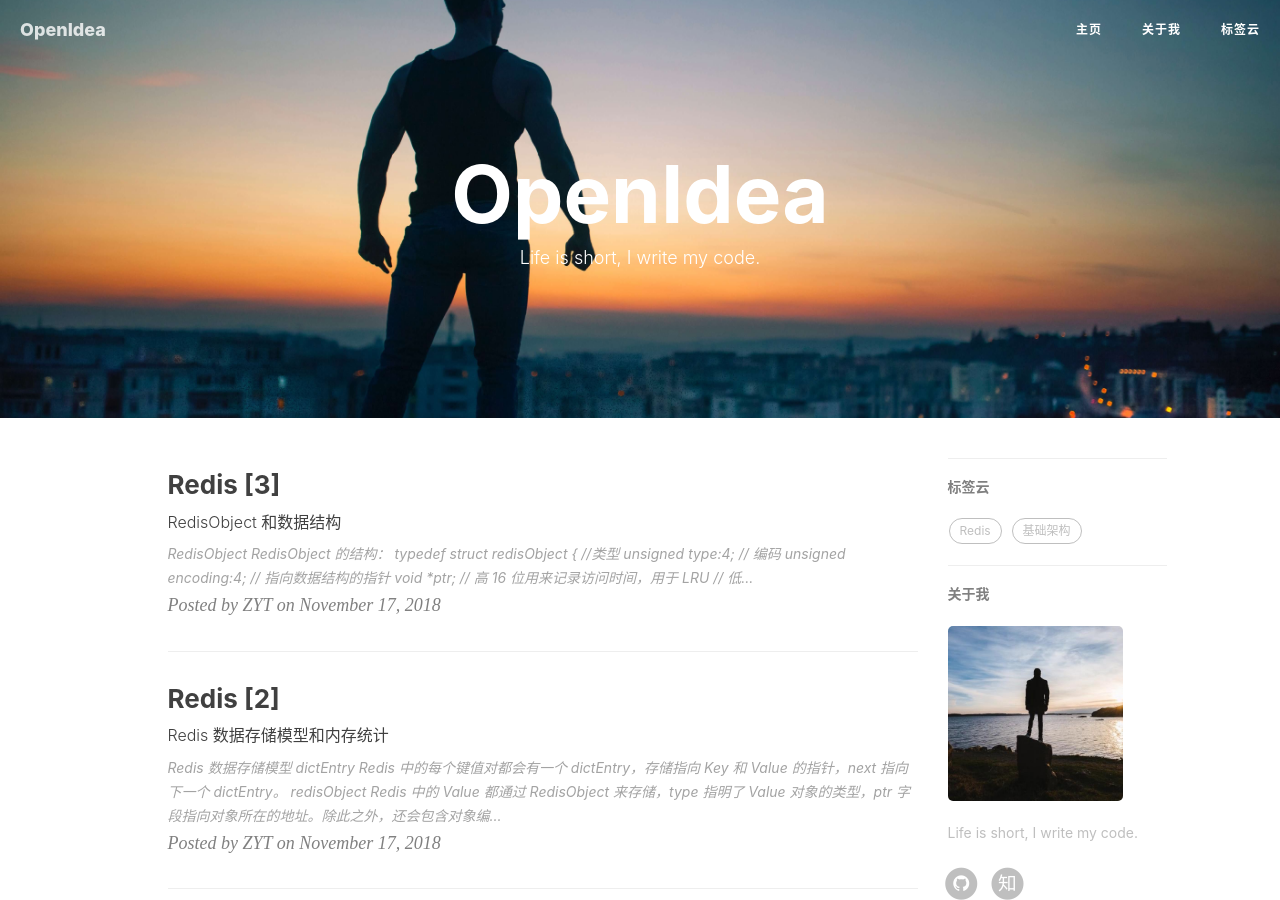
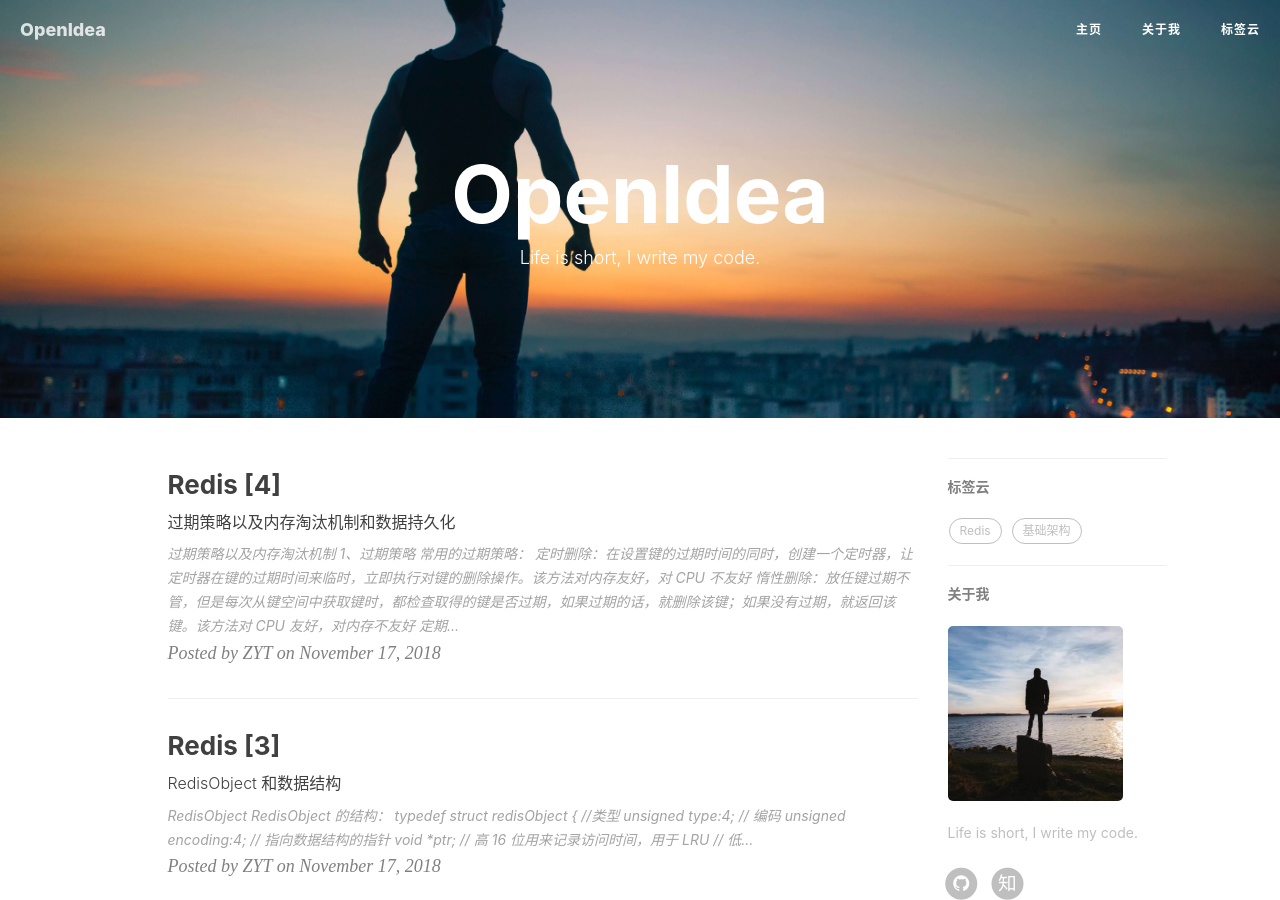
Before and after one commit to zyt312074545/zyt312074545.github.io, a Jekyll site: the page built from index.html, in a window 1280 px wide and 900 px high. Built offline with Jekyll 4.4.1, drawn with Linux system fonts in a browser that asks for light colours; nearby versions of some CDN libraries; the list of posts is cut into pages by our own code; comment, search, counter and statistics services are not loaded; part of the change alters nothing that is shown.

Commit message:
add redis 4 post

````diff
--- /dev/null
+++ b/_posts/2018-11-17-redis-4.md
@@ -0,0 +1,348 @@
+---
+layout:     post                    # 使用的布局（不需要改）
+title:      Redis [4]          # 标题
+subtitle:   过期策略以及内存淘汰机制和数据持久化      #副标题
+date:       2018-11-17              # 时间
+author:     ZYT                     # 作者
+header-img: img/Redis.png    #这篇文章标题背景图片
+catalog: true                       # 是否归档
+tags:
+    - Redis                               #标签
+    - 基础架构
+---
+
+# 过期策略以及内存淘汰机制
+
+### 1、过期策略
+
+常用的过期策略：
+
+- 定时删除：在设置键的过期时间的同时，创建一个定时器，让定时器在键的过期时间来临时，立即执行对键的删除操作。该方法对内存友好，对 CPU 不友好
+- 惰性删除：放任键过期不管，但是每次从键空间中获取键时，都检查取得的键是否过期，如果过期的话，就删除该键；如果没有过期，就返回该键。该方法对 CPU 友好，对内存不友好
+- 定期删除：每隔一段时间，程序就对数据进行一次检查，删除里面的过期键。该方法是上面两种方法的折中
+
+Redis 采用的过期策略：
+
+定期删除[ 随机抽取部分键，并不是全部 ] + 惰性删除
+
+不采用定时删除的原因：
+
+由于 CPU 时间用在删除和当前任务无关的过期键上，对服务器的响应时间和吞吐量造成影响
+
+存在的问题：
+
+当定期删除没有删除键，也没有请求过键，那么 redis 的内存就会越来越大，这时引入了**内存淘汰机制**
+
+### 2、内存淘汰机制
+
+```
+# MAXMEMORY POLICY: how Redis will select what to remove when maxmemory
+# is reached. You can select among five behaviors:
+#
+# volatile-lru -> Evict using approximated LRU among the keys with an expire set.
+# allkeys-lru -> Evict any key using approximated LRU.
+# volatile-lfu -> Evict using approximated LFU among the keys with an expire set.
+# allkeys-lfu -> Evict any key using approximated LFU.
+# volatile-random -> Remove a random key among the ones with an expire set.
+# allkeys-random -> Remove a random key, any key.
+# volatile-ttl -> Remove the key with the nearest expire time (minor TTL)
+# noeviction -> Don't evict anything, just return an error on write operations.
+#
+# LRU means Least Recently Used
+# LFU means Least Frequently Used
+#
+# Both LRU, LFU and volatile-ttl are implemented using approximated
+# randomized algorithms.
+#
+# Note: with any of the above policies, Redis will return an error on write
+#       operations, when there are no suitable keys for eviction.
+#
+#       At the date of writing these commands are: set setnx setex append
+#       incr decr rpush lpush rpushx lpushx linsert lset rpoplpush sadd
+#       sinter sinterstore sunion sunionstore sdiff sdiffstore zadd zincrby
+#       zunionstore zinterstore hset hsetnx hmset hincrby incrby decrby
+#       getset mset msetnx exec sort
+#
+# The default is:
+#
+# maxmemory-policy noeviction
+
+
+# noeviction      当内存不足以容纳新写入数据时，新写入操作会报错
+# volatile-lru    当内存不足以容纳新写入数据时，在设置了过期时间的键空间中，移除最近最少使用的key
+# allkeys-lru     当内存不足以容纳新写入数据时，在键空间中，移除最近最少使用的key
+# volatile-lfu    当内存不足以容纳新写入数据时，在设置了过期时间的键空间中，移除最不经常使用的key
+# allkeys-lfu     当内存不足以容纳新写入数据时，在键空间中，移除最不经常使用的key
+# volatile-random 当内存不足以容纳新写入数据时，在设置了过期时间的键空间中，移除最近最少使用的key
+# allkeys-random  当内存不足以容纳新写入数据时，在设置了过期时间的键空间中，随机移除某个key
+# volatile-ttl    当内存不足以容纳新写入数据时，在设置了过期时间的键空间中，有更早过期时间的key优先移除
+```
+
+其中 `LFU` 是在 redis 4.0 新增的一类内存淘汰机制，在 redis 4.0.3 版本支持基于 LFU 的热点 key 发现机制，可参考这篇文章：
+
+[基于 LFU 的热点 key 发现机制](https://yq.aliyun.com/articles/278922)
+
+# 数据持久化
+
+Redis 提供了两种不同的持久化方法来将数据存储到硬盘里面：一种方法叫快照，即 `RDB`，它可以将存在于某一时刻的所有数据都写入硬盘里面；另一种方法叫只追加文件，即 `AOF`，它会在执行写命令时，将被执行的写命令复制到硬盘里面
+
+### 1、RDB [ Redis 默认采用 ]
+
+RDB 持久化能够快速地存储和恢复数据，但是在服务器停机时会丢失大量数据
+
+在 Redis 中的配置文件：
+
+```
+################################ SNAPSHOTTING  ################################
+#
+# Save the DB on disk:
+#
+#   save <seconds> <changes>
+#
+#   Will save the DB if both the given number of seconds and the given
+#   number of write operations against the DB occurred.
+#
+#   In the example below the behaviour will be to save:
+#   after 900 sec (15 min) if at least 1 key changed
+#   after 300 sec (5 min) if at least 10 keys changed
+#   after 60 sec if at least 10000 keys changed
+#
+#   Note: you can disable saving completely by commenting out all "save" lines.
+#
+#   It is also possible to remove all the previously configured save
+#   points by adding a save directive with a single empty string argument
+#   like in the following example:
+#
+#   save ""
+# 触发持久化的条件
+
+save 900 1
+save 300 10
+save 60 10000
+
+# By default Redis will stop accepting writes if RDB snapshots are enabled
+# (at least one save point) and the latest background save failed.
+# This will make the user aware (in a hard way) that data is not persisting
+# on disk properly, otherwise chances are that no one will notice and some
+# disaster will happen.
+#
+# If the background saving process will start working again Redis will
+# automatically allow writes again.
+#
+# However if you have setup your proper monitoring of the Redis server
+# and persistence, you may want to disable this feature so that Redis will
+# continue to work as usual even if there are problems with disk,
+# permissions, and so forth.
+# 如果持久化操作失败，Redis则会停止接受更新操作
+stop-writes-on-bgsave-error yes
+
+# Compress string objects using LZF when dump .rdb databases?
+# For default that's set to 'yes' as it's almost always a win.
+# If you want to save some CPU in the saving child set it to 'no' but
+# the dataset will likely be bigger if you have compressible values or keys.
+# 是否压缩文件
+rdbcompression yes
+
+# Since version 5 of RDB a CRC64 checksum is placed at the end of the file.
+# This makes the format more resistant to corruption but there is a performance
+# hit to pay (around 10%) when saving and loading RDB files, so you can disable it
+# for maximum performances.
+#
+# RDB files created with checksum disabled have a checksum of zero that will
+# tell the loading code to skip the check.
+# 添加校验码
+rdbchecksum yes
+
+# The filename where to dump the DB
+# 文件名称
+dbfilename dump.rdb
+
+# The working directory.
+#
+# The DB will be written inside this directory, with the filename specified
+# above using the 'dbfilename' configuration directive.
+#
+# The Append Only File will also be created inside this directory.
+#
+# Note that you must specify a directory here, not a file name.
+# 存储路径
+dir /usr/local/var/db/redis/
+```
+
+客户端可以使用命令自行触发持久化：
+1. `BGSAVE`：redis 会调用 fork 来创建一个子进程，然后子进程负责将快照写入硬盘，而父进程则继续处理命令请求
+2. `SAVE`：redis 在快照创建完毕之前将不再响应其他任何命令
+
+RDB 对过期键的处理：
+- 在生成 `RDB` 文件时，程序会对数据库中的键进行检查，已过期的键不会被保存到新创建的 `RDB` 文件中
+- 当 Redis 服务器启动时，载入 `RDB` 文件时：如果服务器是主服务器，程序会对键进行检查，过期键会被忽略；如果服务器是从服务器，不进行键检查，全部载入
+
+### 2、AOF
+
+AOF 持久化能够有效地提高数据的安全性， 但是在储存和恢复数据方面却要耗费大量的时间
+
+在 Redis 中的配置文件：
+
+```
+############################## APPEND ONLY MODE ###############################
+
+# By default Redis asynchronously dumps the dataset on disk. This mode is
+# good enough in many applications, but an issue with the Redis process or
+# a power outage may result into a few minutes of writes lost (depending on
+# the configured save points).
+#
+# The Append Only File is an alternative persistence mode that provides
+# much better durability. For instance using the default data fsync policy
+# (see later in the config file) Redis can lose just one second of writes in a
+# dramatic event like a server power outage, or a single write if something
+# wrong with the Redis process itself happens, but the operating system is
+# still running correctly.
+#
+# AOF and RDB persistence can be enabled at the same time without problems.
+# If the AOF is enabled on startup Redis will load the AOF, that is the file
+# with the better durability guarantees.
+#
+# Please check http://redis.io/topics/persistence for more information.
+# 是否启用 AOF
+appendonly no
+
+# The name of the append only file (default: "appendonly.aof")
+# AOF 文件名称
+appendfilename "appendonly.aof"
+
+# The fsync() call tells the Operating System to actually write data on disk
+# instead of waiting for more data in the output buffer. Some OS will really flush
+# data on disk, some other OS will just try to do it ASAP.
+#
+# Redis supports three different modes:
+#
+# no: don't fsync, just let the OS flush the data when it wants. Faster.
+# always: fsync after every write to the append only log. Slow, Safest.
+# everysec: fsync only one time every second. Compromise.
+#
+# The default is "everysec", as that's usually the right compromise between
+# speed and data safety. It's up to you to understand if you can relax this to
+# "no" that will let the operating system flush the output buffer when
+# it wants, for better performances (but if you can live with the idea of
+# some data loss consider the default persistence mode that's snapshotting),
+# or on the contrary, use "always" that's very slow but a bit safer than
+# everysec.
+#
+# More details please check the following article:
+# http://antirez.com/post/redis-persistence-demystified.html
+#
+# If unsure, use "everysec".
+# 写入策略
+# appendfsync always
+appendfsync everysec
+# appendfsync no
+
+# When the AOF fsync policy is set to always or everysec, and a background
+# saving process (a background save or AOF log background rewriting) is
+# performing a lot of I/O against the disk, in some Linux configurations
+# Redis may block too long on the fsync() call. Note that there is no fix for
+# this currently, as even performing fsync in a different thread will block
+# our synchronous write(2) call.
+#
+# In order to mitigate this problem it's possible to use the following option
+# that will prevent fsync() from being called in the main process while a
+# BGSAVE or BGREWRITEAOF is in progress.
+#
+# This means that while another child is saving, the durability of Redis is
+# the same as "appendfsync none". In practical terms, this means that it is
+# possible to lose up to 30 seconds of log in the worst scenario (with the
+# default Linux settings).
+#
+# If you have latency problems turn this to "yes". Otherwise leave it as
+# "no" that is the safest pick from the point of view of durability.
+# 是否在后台写时同步单写
+no-appendfsync-on-rewrite no
+
+# Automatic rewrite of the append only file.
+# Redis is able to automatically rewrite the log file implicitly calling
+# BGREWRITEAOF when the AOF log size grows by the specified percentage.
+#
+# This is how it works: Redis remembers the size of the AOF file after the
+# latest rewrite (if no rewrite has happened since the restart, the size of
+# the AOF at startup is used).
+#
+# This base size is compared to the current size. If the current size is
+# bigger than the specified percentage, the rewrite is triggered. Also
+# you need to specify a minimal size for the AOF file to be rewritten, this
+# is useful to avoid rewriting the AOF file even if the percentage increase
+# is reached but it is still pretty small.
+#
+# Specify a percentage of zero in order to disable the automatic AOF
+# rewrite feature.
+# 自动重写 AOF 文件
+auto-aof-rewrite-percentage 100
+auto-aof-rewrite-min-size 64mb
+
+# An AOF file may be found to be truncated at the end during the Redis
+# startup process, when the AOF data gets loaded back into memory.
+# This may happen when the system where Redis is running
+# crashes, especially when an ext4 filesystem is mounted without the
+# data=ordered option (however this can't happen when Redis itself
+# crashes or aborts but the operating system still works correctly).
+#
+# Redis can either exit with an error when this happens, or load as much
+# data as possible (the default now) and start if the AOF file is found
+# to be truncated at the end. The following option controls this behavior.
+#
+# If aof-load-truncated is set to yes, a truncated AOF file is loaded and
+# the Redis server starts emitting a log to inform the user of the event.
+# Otherwise if the option is set to no, the server aborts with an error
+# and refuses to start. When the option is set to no, the user requires
+# to fix the AOF file using the "redis-check-aof" utility before to restart
+# the server.
+#
+# Note that if the AOF file will be found to be corrupted in the middle
+# the server will still exit with an error. This option only applies when
+# Redis will try to read more data from the AOF file but not enough bytes
+# will be found.
+# 在 redis 恢复时，会忽略最后一条可能存在问题的指令
+aof-load-truncated yes
+
+# When rewriting the AOF file, Redis is able to use an RDB preamble in the
+# AOF file for faster rewrites and recoveries. When this option is turned
+# on the rewritten AOF file is composed of two different stanzas:
+#
+#   [RDB file][AOF tail]
+#
+# When loading Redis recognizes that the AOF file starts with the "REDIS"
+# string and loads the prefixed RDB file, and continues loading the AOF
+# tail.
+#
+# This is currently turned off by default in order to avoid the surprise
+# of a format change, but will at some point be used as the default.
+# 是否启用 RDB-AOF 混合持久化
+aof-use-rdb-preamble no
+```
+
+AOF 执行的过程：
+
+```
+写命令 ——> aof_buf —————> 内存缓冲区 ————————> AOF 文件
+             |     写入              同步      |
+             |------------->------------------|
+ 时间循环中的 flushAppendOnlyFile 函数执行该过程，行为由配置文件中的 appendfsync 决定
+```
+
+AOF 对过期键的处理：
+- 在生成 AOF 文件时，程序会对 AOF 文件显示追加命令
+- 当执行 AOF 文件重写的过程中，程序会对数据库中的键进行检查，已过期的键不会被保存到新创建的 AOF 文件中
+
+### 3、RDB-AOF 混合持久化
+
+Redis 4.0 推出了 `RDB-AOF 混合持久化`：这种持久化能够通过 AOF 重写操作创建出一个同时包含 RDB 数据和 AOF 数据的 AOF 文件， 其中 RDB 数据位于 AOF 文件的开头，它们储存了服务器开始执行重写操作时的数据库状态；至于那些在重写操作执行之后执行的 Redis 命令， 则会继续以 AOF 格式追加到 AOF 文件的末尾，也即是 RDB 数据之后。
+
+```
+开启混合持久化的条件：
+
+127.0.0.1:6379> config get 'appendonly'
+1) "appendonly"
+2) "no"
+127.0.0.1:6379> config get 'aof-use-rdb-preamble'
+1) "aof-use-rdb-preamble"
+2) "no"
+```
````
Also changed, not shown: _posts/2018-11-17-redis-3.md (+2 -0 lines).
